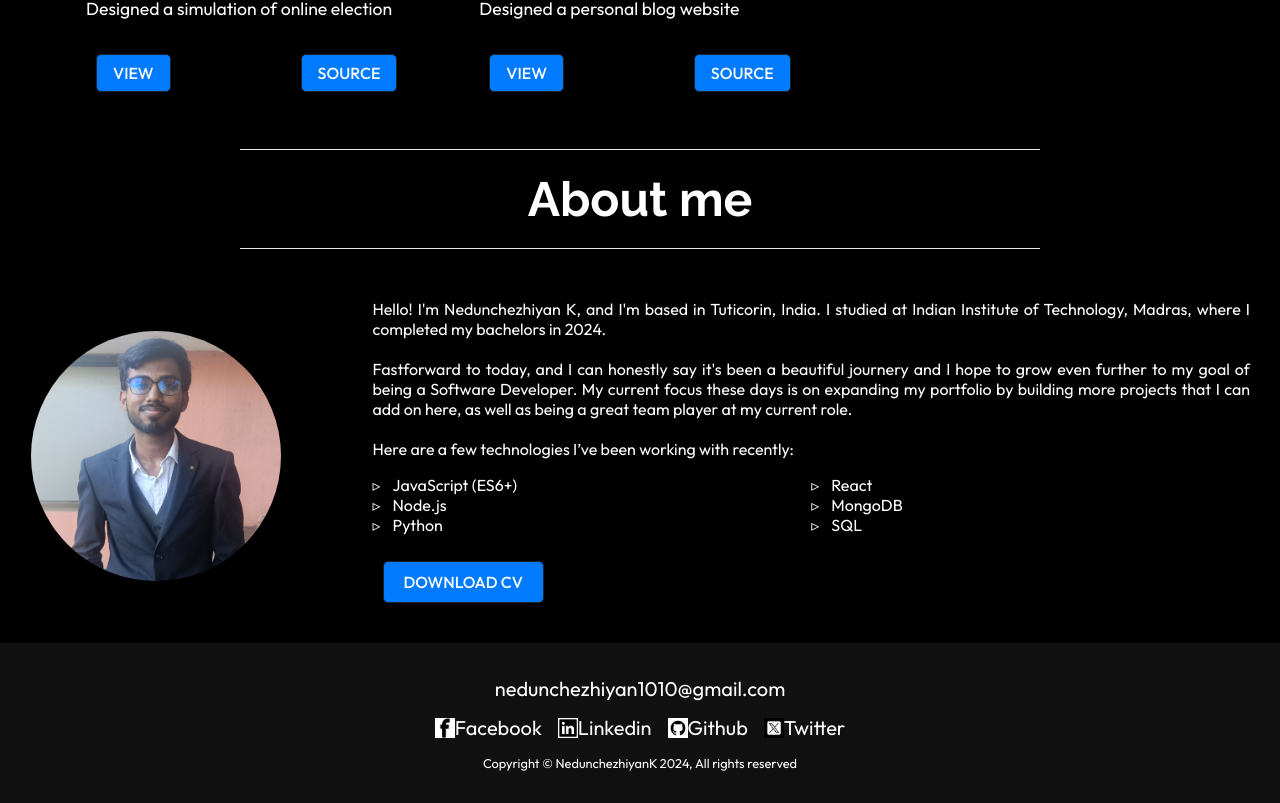
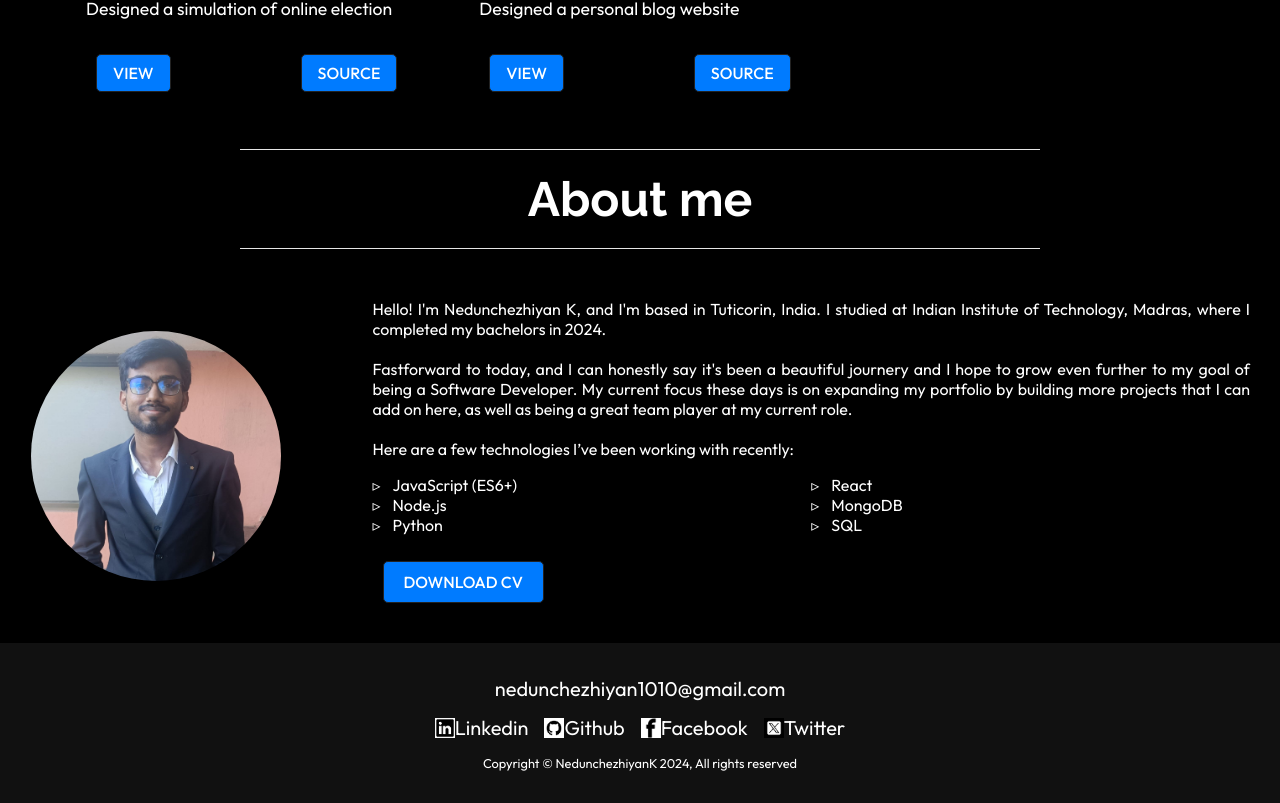
Before and after one commit to nedunchezhiyan2002/portfolio, a React (Create React App) app: page / in a window 1280 px wide. Shown: the part 1247-2050 px from the top of the page. Built offline with nearby package versions, Linux system fonts and the light colour scheme.

Commit message:
Added Social Media links

```diff
--- a/src/components/Footer.js
+++ b/src/components/Footer.js
@@ -14,16 +14,16 @@ const Footer = () => {
           nedunchezhiyan1010@gmail.com
         </a>
         <div class="social">
-          <a href="/">
+          <a href="https://www.linkedin.com/in/nedunchezhiyank3/">
+            <img height="20px" width="20px" src={Linkedin}  alt="Linkedin" />Linkedin
+          </a>
+          <a href="https://github.com/nedunchezhiyan2002/">
+            <img height="20px" width="20px" src={GitHub} alt="GitHub" />Github
+          </a>
+          <a href="https://www.facebook.com/profile.php?id=100009829356585/">
             <img height="20px" width="20px" src={facebook} alt="Facebook" />Facebook
           </a>
-          <a href="/">
-            <img height="20px" width="20px" src={Linkedin}  alt="Linkedin" />Linkedin
-          </a>
-          <a href="/">
-            <img height="20px" width="20px" src={GitHub} alt="GitHub" />Github
-          </a>
-          <a href="/">
+          <a href="https://x.com/Nedu1002/">
             <img height="20px" width="20px" src={Twitter} alt="Twitter" />Twitter
           </a>
         </div>
```
